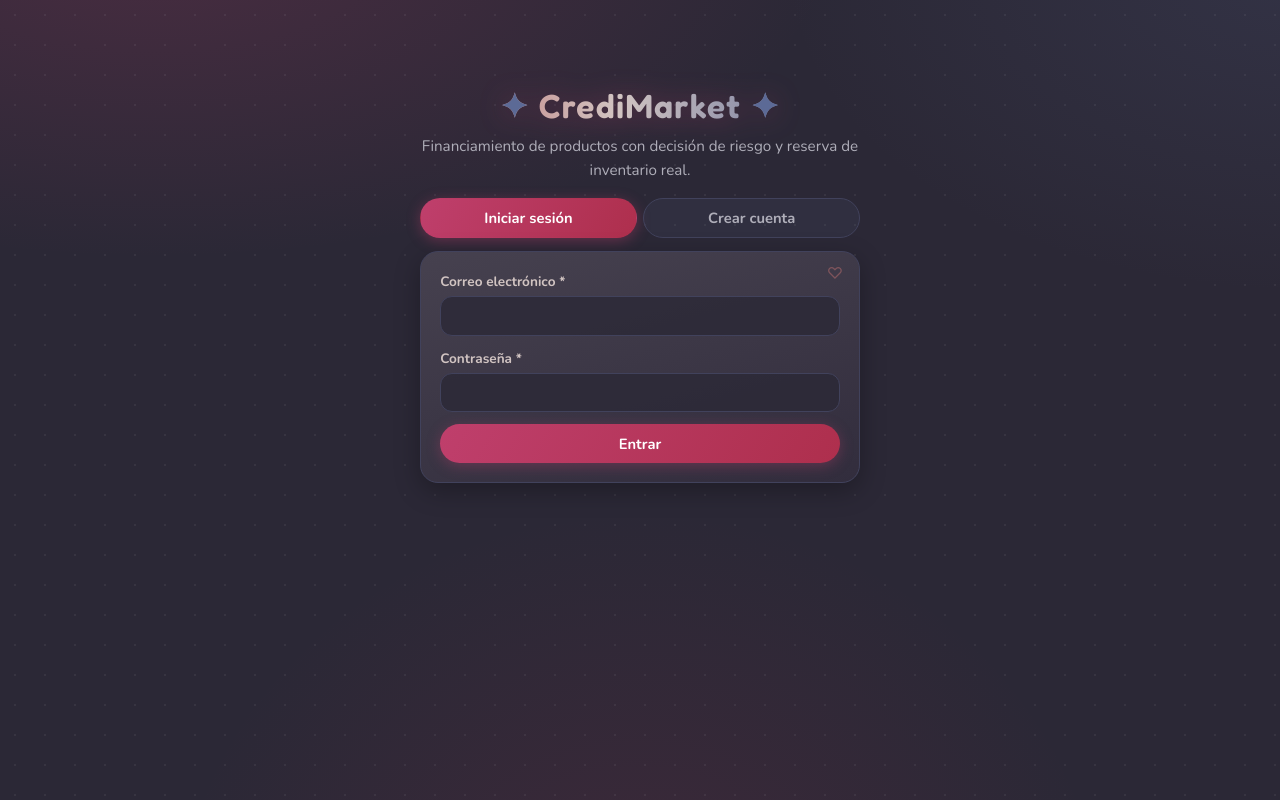
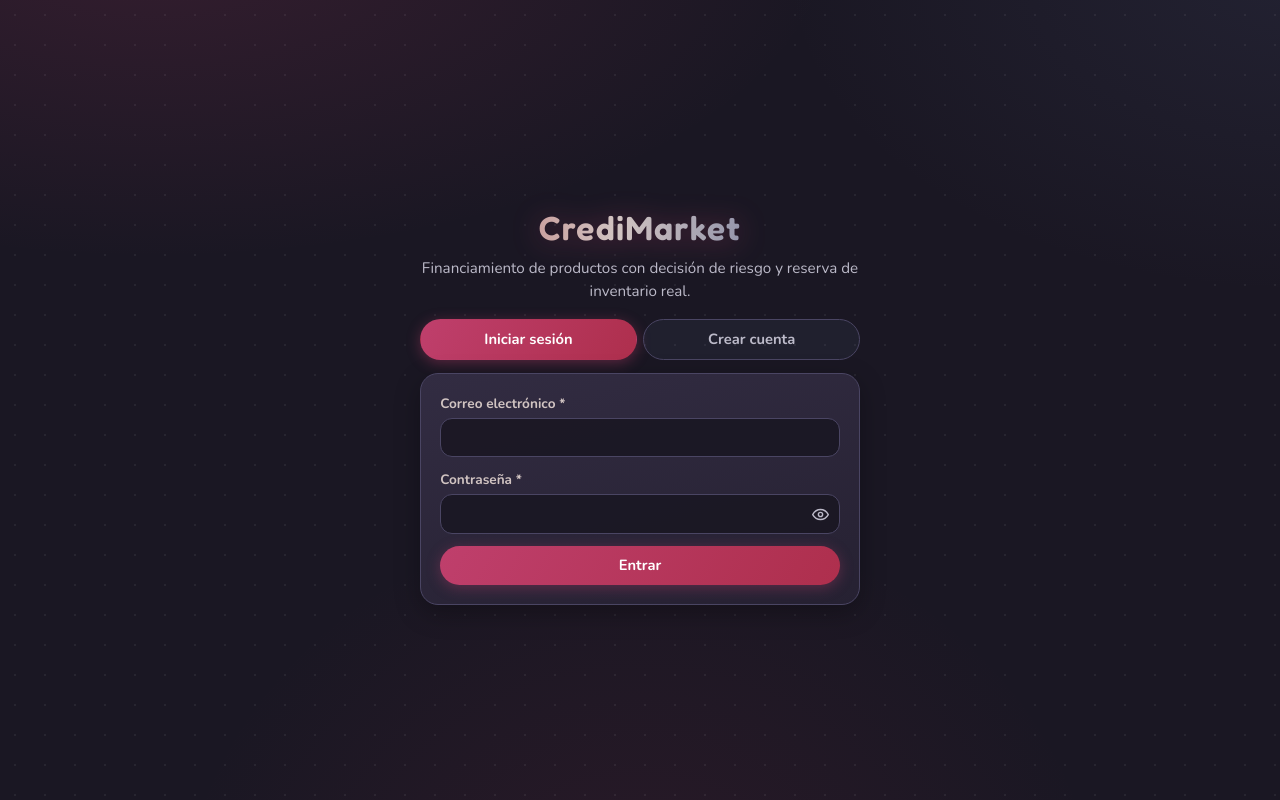
Before and after one commit to navyri/CrediMarket, a React (Vite) app in the folder frontend/: page /login in a window 1280 px wide. Built offline with nearby package versions, Linux system fonts and the light colour scheme; no server answers.

Commit message:
frontend: tema oscuro, ojito de contrasena, cuadricula de Modelo y login centrado; README con capturas de la demo

```diff
--- a/frontend/src/estilos.css
+++ b/frontend/src/estilos.css
@@ -1,17 +1,17 @@
-/* CrediMarket · tema CUTE DARK — paleta del collage de referencia.
-   Fondos oscuros (#2B2836 / #322D3D), texto claro (#DCD5D5 / #D1C4C2 /
-   #AFAEB9) y acentos medios: rosa (#BF6F6F / #BF3F6C / #AE2F4D) y azul
-   (#5C6A96 / #395091). El coral #D8455C del README no se toca: vive solo
-   en el banner/footer del documento. */
+/* CrediMarket · tema oscuro — paleta de la referencia bajada de tono para
+   ganar contraste: fondos #1A1723 / #241F30 / #262132, texto claro
+   (#DCD5D5 / #D1C4C2 / #BCBAC9) y acentos medios: rosa (#BF6F6F /
+   #BF3F6C / #AE2F4D) y azul (#5C6A96 / #395091). El coral #D8455C del
+   README no se toca: vive solo en el banner/footer del documento. */
 @import url("https://fonts.googleapis.com/css2?family=Fredoka:wght@400;500;600;700&family=Nunito:wght@400;600;700;800&display=swap");
 
 :root {
-  /* noche (fondos oscuros de la paleta) */
-  --fondo: #2b2836;
-  --fondo-2: #322d3d;
-  --panel: #322d3d;
-  --panel-alto: #46414f;     /* #322D3D + 12% de luz (degradado de tarjetas) */
-  --borde: #41425c;          /* mezcla de #322D3D con #5C6A96 */
+  /* noche (fondos oscuros, con más separación entre capas) */
+  --fondo: #1a1723;
+  --fondo-2: #241f30;
+  --panel: #262132;
+  --panel-alto: #322c42;     /* panel + luz para el degradado de tarjetas */
+  --borde: #4a4563;
   /* acentos rosas */
   --rosa: #bf6f6f;
   --rosa-fuerte: #bf3f6c;
@@ -22,7 +22,7 @@
   /* texto claro */
   --crema: #dcd5d5;
   --beige: #d1c4c2;          /* títulos y etiquetas */
-  --gris: #afaeb9;
+  --gris: #bcbac9;           /* texto secundario: subido para contraste */
   /* estados (fondos translúcidos sobre oscuro) */
   --ok: #8ce6b0;
   --ok-fondo: rgba(70, 200, 130, 0.14);
@@ -42,13 +42,13 @@ body {
   font-family: "Nunito", "Segoe UI", system-ui, -apple-system, sans-serif;
   color: var(--crema);
   line-height: 1.55;
-  /* cielo nocturno con destellos + resplandores rosa/lavanda */
+  /* cielo nocturno: textura de puntitos + resplandores muy suaves de la paleta */
   background-color: var(--fondo);
   background-image:
-    radial-gradient(rgba(255, 255, 255, 0.055) 1px, transparent 1.4px),
-    radial-gradient(1100px 520px at 12% -8%, rgba(191, 63, 108, 0.20), transparent 62%),
-    radial-gradient(900px 560px at 102% -4%, rgba(92, 106, 150, 0.16), transparent 58%),
-    radial-gradient(760px 700px at 50% 118%, rgba(174, 47, 77, 0.14), transparent 62%);
+    radial-gradient(rgba(255, 255, 255, 0.06) 1px, transparent 1.4px),
+    radial-gradient(1100px 520px at 12% -8%, rgba(191, 63, 108, 0.16), transparent 62%),
+    radial-gradient(900px 560px at 102% -4%, rgba(92, 106, 150, 0.13), transparent 58%),
+    radial-gradient(760px 700px at 50% 118%, rgba(174, 47, 77, 0.11), transparent 62%);
   background-size: 30px 30px, auto, auto, auto;
 }
 
@@ -73,7 +73,7 @@ a:hover { color: var(--rosa); }
   position: sticky;
   top: 0;
   z-index: 10;
-  background: rgba(50, 45, 61, 0.94);
+  background: rgba(36, 31, 48, 0.94);
   backdrop-filter: blur(8px);
   color: var(--crema);
   padding: 0.65rem 1.2rem;
@@ -81,7 +81,7 @@ a:hover { color: var(--rosa); }
   flex-wrap: wrap;
   gap: 0.8rem;
   align-items: center;
-  border-bottom: 2px dashed rgba(191, 111, 111, 0.45);   /* borde punteado kawaii */
+  border-bottom: 1px solid var(--borde);
   box-shadow: 0 6px 24px rgba(0, 0, 0, 0.35);
 }
 .marca {
@@ -93,7 +93,6 @@ a:hover { color: var(--rosa); }
   text-decoration: none;
 }
 .marca span { color: var(--rosa); }
-.marca::after { content: " ♡"; color: var(--azul); font-size: 0.9em; }
 .nav { display: flex; flex-wrap: wrap; gap: 0.2rem; flex: 1; }
 .nav a {
   color: var(--gris);
@@ -122,7 +121,6 @@ a:hover { color: var(--rosa); }
 .contenido { max-width: 1100px; margin: 0 auto; padding: 1.5rem 1.2rem 3rem; }
 h1, h2, h3 { font-family: "Fredoka", "Segoe UI", sans-serif; font-weight: 600; }
 h1 { font-size: 1.55rem; margin: 0.2rem 0 0.4rem; }
-h1::after { content: " ✦"; color: var(--rosa); font-size: 0.8em; }
 h2 { font-size: 1.12rem; margin: 1.5rem 0 0.5rem; color: #d1c4c2; }
 .subtitulo { color: var(--gris); margin-top: 0; font-size: 0.95rem; }
 
@@ -138,15 +136,6 @@ h2 { font-size: 1.12rem; margin: 1.5rem 0 0.5rem; color: #d1c4c2; }
   flex-direction: column;
   gap: 0.4rem;
   transition: transform 0.16s ease, border-color 0.16s ease, box-shadow 0.16s ease;
-}
-.tarjeta::after {                     /* corazoncito en la esquina */
-  content: "♡";
-  position: absolute;
-  top: 8px;
-  right: 14px;
-  color: rgba(191, 111, 111, 0.55);
-  font-size: 0.95rem;
-  pointer-events: none;
 }
 .tarjeta:hover {
   transform: translateY(-3px);
@@ -196,14 +185,6 @@ form.panel, .panel {
   gap: 0.75rem;
   box-shadow: 0 8px 26px rgba(0, 0, 0, 0.28);
 }
-.panel::after {
-  content: "♡";
-  position: absolute;
-  top: 10px;
-  right: 16px;
-  color: rgba(191, 111, 111, 0.5);
-  pointer-events: none;
-}
 .campo { display: flex; flex-direction: column; gap: 0.25rem; }
 .campo label { font-size: 0.85rem; font-weight: 700; color: #d1c4c2; }
 .campo input, .campo select, .campo textarea {
@@ -212,7 +193,7 @@ form.panel, .panel {
   border-radius: 12px;
   font-size: 0.95rem;
   font-family: inherit;
-  background: rgba(43, 40, 54, 0.8);
+  background: rgba(26, 23, 35, 0.9);
   color: var(--crema);
   transition: border-color 0.15s ease, box-shadow 0.15s ease;
 }
@@ -223,8 +204,75 @@ form.panel, .panel {
   box-shadow: 0 0 0 3px rgba(191, 111, 111, 0.25);
 }
 .campo .ayuda { font-size: 0.78rem; color: var(--gris); }
+.campo-ojo { position: relative; display: flex; }
+.campo-ojo input { flex: 1; width: 100%; padding-right: 2.3rem; }
+.ojo {
+  position: absolute;
+  right: 6px;
+  top: 50%;
+  transform: translateY(-50%);
+  display: flex;
+  align-items: center;
+  justify-content: center;
+  background: none;
+  border: none;
+  border-radius: 8px;
+  padding: 0.28rem;
+  color: var(--gris);
+  cursor: pointer;
+  box-shadow: none;
+}
+.ojo:hover:not(:disabled) { background: rgba(92, 106, 150, 0.25); color: var(--crema); filter: none; transform: translateY(-50%); box-shadow: none; }
+.ojo:active:not(:disabled) { transform: translateY(-50%); }
+.ojo:focus-visible { outline: 2px solid var(--rosa); outline-offset: 1px; }
 .fila { display: flex; gap: 0.8rem; flex-wrap: wrap; }
 .fila .campo { flex: 1; min-width: 150px; }
+/* cuadrícula de datos alineados (paneles de Modelo): 4 columnas iguales,
+   el Run ID ocupa dos espacios porque es más largo */
+.datos {
+  display: grid;
+  grid-template-columns: repeat(4, minmax(0, 1fr));
+  gap: 1rem 1.4rem;
+}
+.datos .campo { min-width: 0; }
+.datos .campo.ancho { grid-column: span 2; }
+.campo strong { overflow-wrap: anywhere; }   /* run IDs y valores largos: sin desbordes */
+.campo-archivo { position: relative; display: flex; align-items: center; gap: 0.6rem; }
+.campo-archivo input[type="file"] {
+  position: absolute;
+  width: 1px;
+  height: 1px;
+  opacity: 0;
+  pointer-events: none;
+}
+.archivo-btn {
+  display: inline-block;
+  background: rgba(92, 106, 150, 0.28);
+  border: 1px solid var(--borde);
+  border-radius: 12px;
+  padding: 0.55rem 1rem;
+  color: var(--crema);
+  font-size: 0.9rem;
+  font-weight: 700;
+  cursor: pointer;
+  white-space: nowrap;
+  transition: background 0.15s ease, border-color 0.15s ease;
+}
+.archivo-btn:hover { background: rgba(92, 106, 150, 0.45); border-color: var(--azul); }
+.campo-archivo input:focus-visible + .archivo-btn { outline: 2px solid var(--rosa); outline-offset: 2px; }
+.archivo-nombre {
+  flex: 1;
+  min-width: 0;
+  background: rgba(26, 23, 35, 0.9);
+  border: 1px solid var(--borde);
+  border-radius: 12px;
+  padding: 0.55rem 0.7rem;
+  color: var(--gris);
+  font-size: 0.9rem;
+  overflow: hidden;
+  text-overflow: ellipsis;
+  white-space: nowrap;
+}
 
 button {
   background: var(--degradado);
@@ -294,7 +342,19 @@ button.mini { padding: 0.26rem 0.7rem; font-size: 0.8rem; }
 }
 
 /* ------------------------------------------------------------------ login */
-.login-caja { max-width: 440px; margin: 7vh auto 0; }
+/* centrado horizontal y vertical exacto en cualquier tamaño de ventana:
+   el contenedor deja de tener padding vertical y la caja ocupa toda la
+   altura del viewport; el contenido se reparte en el centro con flex */
+.contenido:has(> .login-caja) { padding-top: 0; padding-bottom: 0; }
+.login-caja {
+  max-width: 440px;
+  margin: 0 auto;
+  min-height: 100vh;
+  min-height: 100dvh;
+  display: flex;
+  flex-direction: column;
+  justify-content: center;
+}
 .login-marca {
   text-align: center;
   font-family: "Fredoka", "Segoe UI", sans-serif;
@@ -308,8 +368,6 @@ button.mini { padding: 0.26rem 0.7rem; font-size: 0.8rem; }
   color: transparent;
   filter: drop-shadow(0 2px 14px rgba(191, 63, 108, 0.4));
 }
-.login-marca::before { content: "✦ "; color: var(--azul); -webkit-text-fill-color: var(--azul); }
-.login-marca::after { content: " ✦"; color: var(--azul); -webkit-text-fill-color: var(--azul); }
 .login-marca span { color: inherit; }
 .tabs { display: flex; gap: 0.4rem; margin-bottom: 0.8rem; }
 .tabs button {
@@ -334,4 +392,9 @@ button.mini { padding: 0.26rem 0.7rem; font-size: 0.8rem; }
   .sesion-cab { justify-content: space-between; }
   .contenido { padding: 1rem 0.7rem 2.5rem; }
   .tabla { display: block; overflow-x: auto; }
+  .datos { grid-template-columns: repeat(2, minmax(0, 1fr)); }
 }
+@media (max-width: 430px) {
+  .datos { grid-template-columns: minmax(0, 1fr); }
+  .datos .campo.ancho { grid-column: span 1; }
+}
--- a/frontend/src/paginas/InicioSesion.jsx
+++ b/frontend/src/paginas/InicioSesion.jsx
@@ -11,6 +11,7 @@ export default function InicioSesion() {
   const navegar = useNavigate();
   const ubicacion = useLocation();
   const [modo, setModo] = useState("login");
+  const [verPassword, setVerPassword] = useState(false);
   const [datos, setDatos] = useState(VACIO);
   const [error, setError] = useState(null);
   const [enviando, setEnviando] = useState(false);
@@ -86,7 +87,31 @@ export default function InicioSesion() {
         </div>
         <div className="campo">
           <label htmlFor="password">Contraseña *</label>
-          <input id="password" type="password" required minLength={8} autoComplete={modo === "login" ? "current-password" : "new-password"} {...campo("password")} />
+          <div className="campo-ojo">
+            <input id="password" type={verPassword ? "text" : "password"} required minLength={8} autoComplete={modo === "login" ? "current-password" : "new-password"} {...campo("password")} />
+            <button
+              type="button"
+              className="ojo"
+              aria-label={verPassword ? "Ocultar contraseña" : "Mostrar contraseña"}
+              aria-pressed={verPassword}
+              title={verPassword ? "Ocultar contraseña" : "Mostrar contraseña"}
+              onClick={() => setVerPassword((v) => !v)}
+            >
+              {verPassword ? (
+                <svg viewBox="0 0 24 24" width="17" height="17" fill="none" stroke="currentColor" strokeWidth="2" strokeLinecap="round" strokeLinejoin="round" aria-hidden="true">
+                  <path d="M17.94 17.94A10.07 10.07 0 0 1 12 20c-7 0-11-8-11-8a18.45 18.45 0 0 1 5.06-5.94" />
+                  <path d="M9.9 4.24A9.12 9.12 0 0 1 12 4c7 0 11 8 11 8a18.5 18.5 0 0 1-2.16 3.19" />
+                  <path d="M14.12 14.12a3 3 0 1 1-4.24-4.24" />
+                  <path d="M1 1l22 22" />
+                </svg>
+              ) : (
+                <svg viewBox="0 0 24 24" width="17" height="17" fill="none" stroke="currentColor" strokeWidth="2" strokeLinecap="round" strokeLinejoin="round" aria-hidden="true">
+                  <path d="M1 12s4-7 11-7 11 7 11 7-4 7-11 7-11-7-11-7z" />
+                  <circle cx="12" cy="12" r="3" />
+                </svg>
+              )}
+            </button>
+          </div>
           {modo === "registro" && <span className="ayuda">Mínimo 8 caracteres.</span>}
         </div>
         {modo === "registro" && (
```
Also changed, not shown: frontend/src/paginas/Clientes.jsx (+7 -3 lines), frontend/src/paginas/Modelo.jsx (+8 -10 lines), 4 other files (tests, documents, lock files or other folders).
